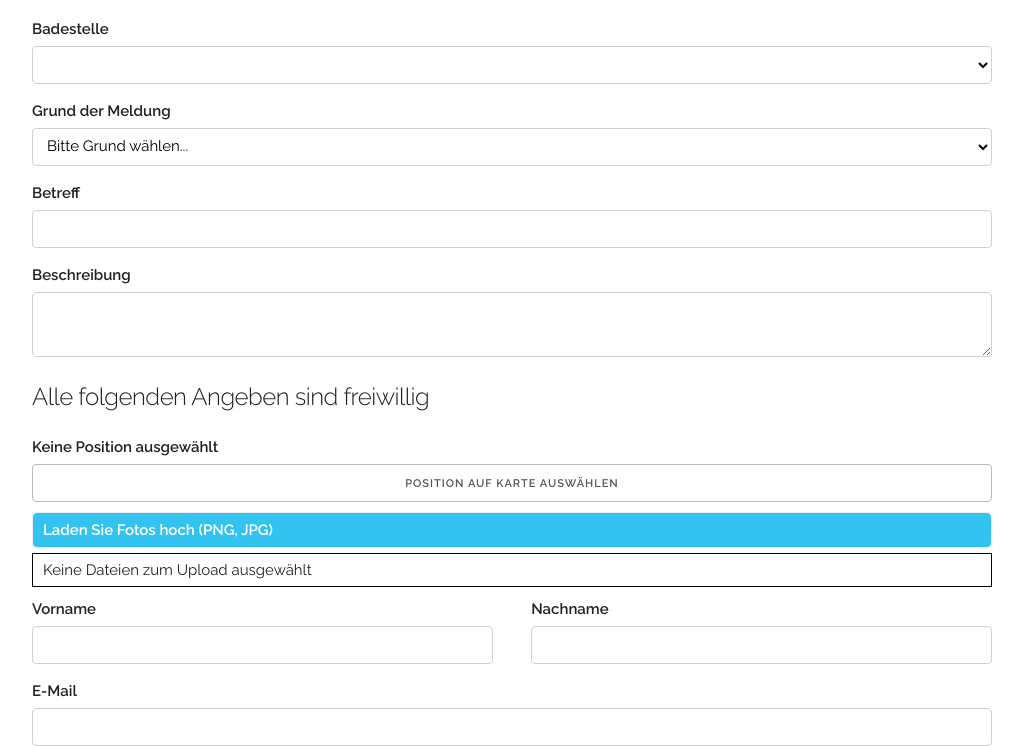
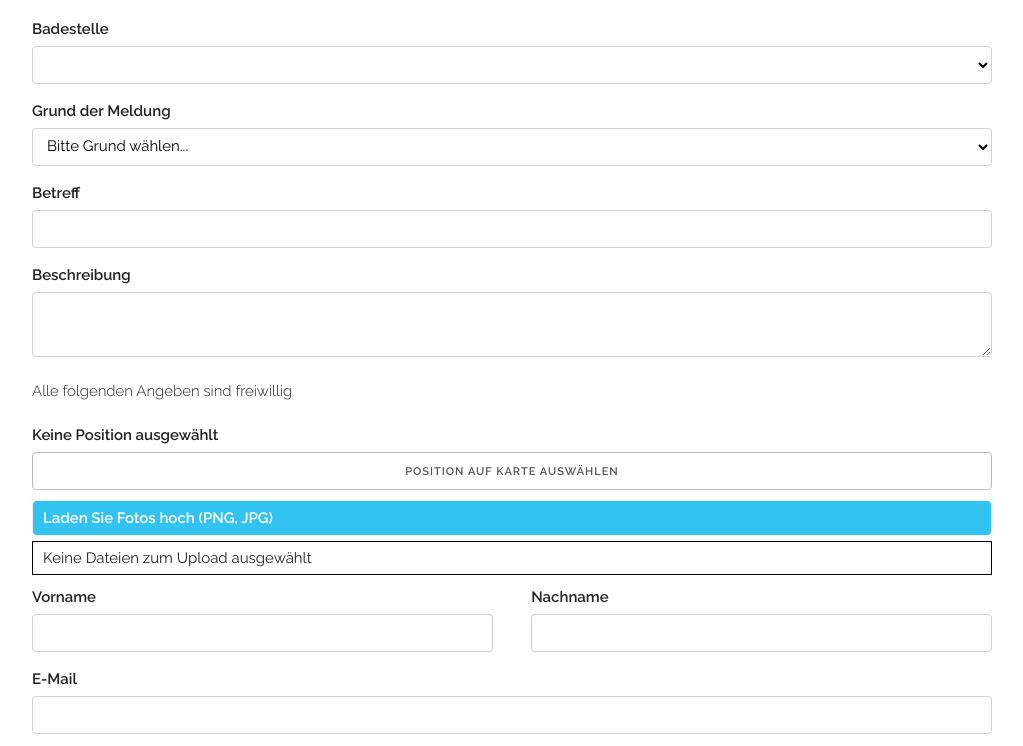
Before and after one commit to MikioOsaki/report_form, a website: page public/html/form.html in a window 1280 px wide. Shown: the part 88-834 px from the top of the page, without its empty margins (128-1151 px from the left). Drawn offline with nearby package versions, Linux system fonts and the light colour scheme; files that its build step writes are made by us from their sources; files whose address does not match are found by name.

Commit message:
Change headline size for testing heroku auto-deploy

```diff
--- a/public/html/form.html
+++ b/public/html/form.html
@@ -65,7 +65,7 @@
         </div>
         <div class="row">
           <div class="twelve columns">
-            <h5>Alle folgenden Angeben sind freiwillig</h5>
+            <h6>Alle folgenden Angeben sind freiwillig</h6>
           </div>
         </div>
         <div class="row">
```
